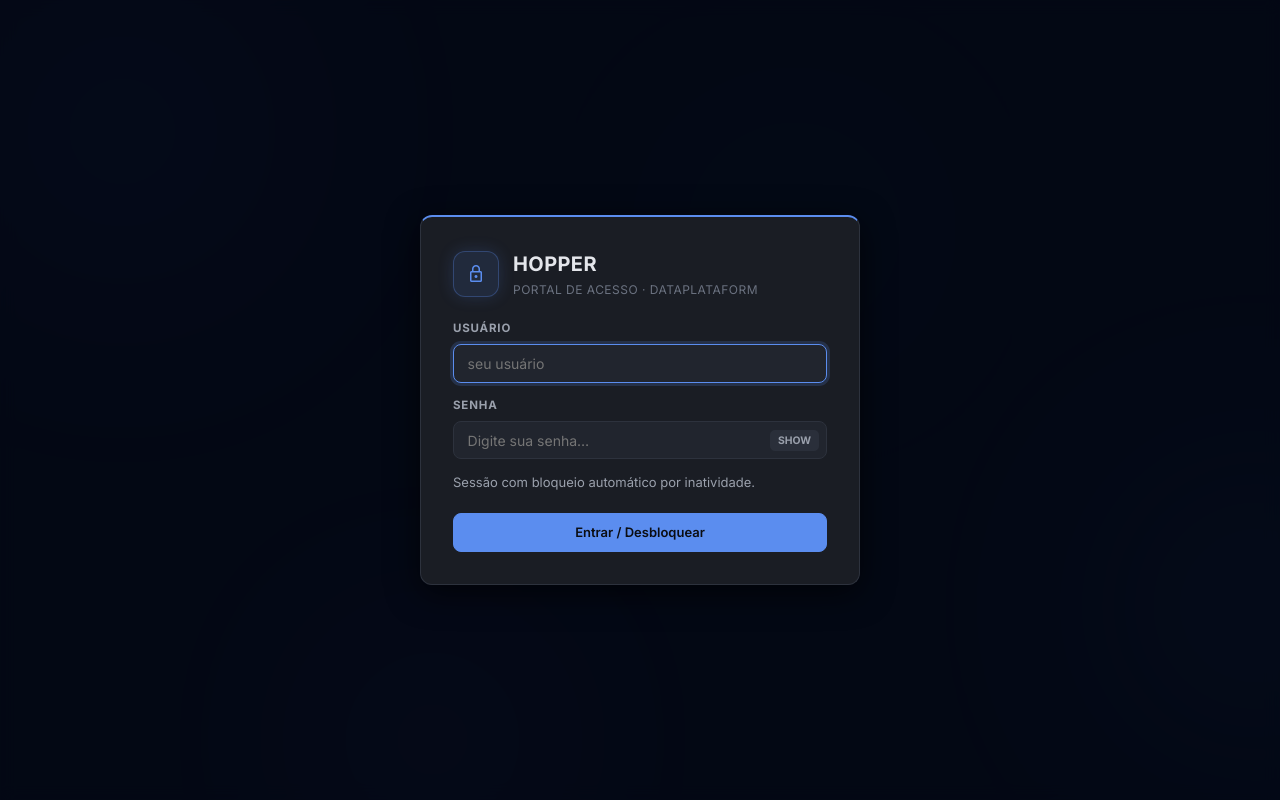
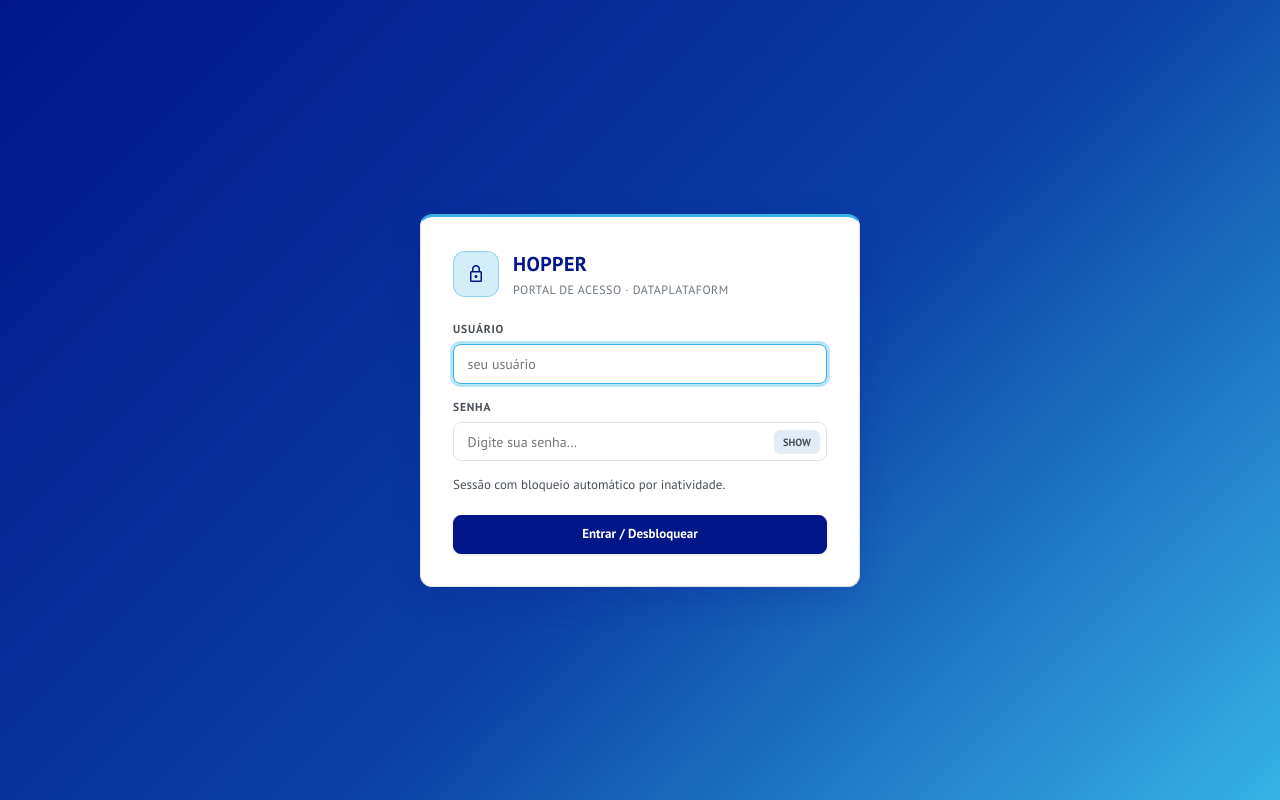
Before and after one commit to HoracioBiancardi/invest_sap, a FastAPI app: page /login in a window 1280 px wide. Run offline with FastAPI, Linux system fonts and the light colour scheme; data that the repository does not hold is empty; some libraries are stand-ins or nearby versions.

Commit message:
feat: design system Blau como tema único
Tema claro fiel ao blau.com (blau-tokens.css + blau-htmx.css, cópias de
app_template/design_system/blau/), ativado por <html data-theme="blau">. Saem os 4 temas
antigos, o seletor de tema, o cookie invest_tema e o "Tema padrão" em Admin → Configurações.
app.css sem cor fixa de fundo escuro (tudo via tokens); fonte PT Sans.

Co-Authored-By: Claude Opus 5.5 <noreply@anthropic.com>

```diff
--- a/scripts/app_db.py
+++ b/scripts/app_db.py
@@ -264,7 +264,6 @@ def definir_senha(user_id: int, senha: str, *, must_change_password: bool) -> No
 # ── configurações ────────────────────────────────────────────────────────────
 
 DEFAULTS_CONFIG: dict[str, Any] = {
-    "default_theme": "corporate",
     "idle_minutes": 30,
     "limiar_zumbi_dias": 365,
     "excluir_estoque_internacional": False,
--- a/web/main.py
+++ b/web/main.py
@@ -41,7 +41,6 @@ from scripts.db import DatabaseConnectionError
 from scripts.password_service import PasswordService
 from web import auth, dims
 from web.cache import Aquecedor
-from web.temas import TEMAS, tema_padrao
 from web.ui import Ctx, Pagina, icone
 from web.views import POR_SLUG, SECOES, InfoPagina, menu, sementes_de_aquecimento
 
@@ -50,7 +49,6 @@ logger = logging.getLogger("web")
 RAIZ = Path(__file__).resolve().parent
 COOKIE_SEGURO = os.environ.get("APP_COOKIE_SECURE", "1") != "0"
 COOKIE_CSRF_LOGIN = "invest_csrf_login"
-COOKIE_TEMA = "invest_tema"
 
 CredentialVault.interativo = False
 
@@ -80,7 +78,7 @@ def _versao_estaticos() -> str:
 
 
 VERSAO_ESTATICOS = _versao_estaticos()
-templates.env.globals.update(v=VERSAO_ESTATICOS, icone=icone, TEMAS=TEMAS, SECOES=SECOES)
+templates.env.globals.update(v=VERSAO_ESTATICOS, icone=icone, SECOES=SECOES)
 
 
 class EstaticosImutaveis(StaticFiles):
@@ -148,11 +146,6 @@ def _cookie(resposta: Response, nome: str, valor: str, *, max_age: Optional[int]
     )
 
 
-def _tema(request: Request) -> str:
-    escolhido = request.cookies.get(COOKIE_TEMA, "")
-    return escolhido if escolhido in TEMAS else tema_padrao()
-
-
 def _sessao(request: Request) -> tuple[Optional[dict], Optional[dict]]:
     return auth.sessao_atual(request.cookies.get(auth.COOKIE))
 
@@ -192,7 +185,6 @@ def _contexto_shell(request: Request, usuario: dict, sessao: dict, pagina: Optio
         "request": request,
         "usuario": usuario,
         "csrf": sessao["csrf"],
-        "tema": _tema(request),
         "menu": menu(usuario["role"]),
         "pagina_atual": pagina,
         "secao_atual": pagina.secao if pagina else None,
@@ -395,7 +387,7 @@ def api_dim(request: Request, nome: str) -> Response:
 
 
 def _portal(request: Request, nome: str, contexto: dict[str, Any], status: int = 200) -> Response:
-    contexto = {"request": request, "tema": _tema(request), **contexto}
+    contexto = {"request": request, **contexto}
     return templates.TemplateResponse(request, nome, contexto, status_code=status)
 
 
--- a/web/static/app.css
+++ b/web/static/app.css
@@ -1,47 +1,7 @@
-/* Invest SAP — tema e componentes do app web (FastAPI + HTMX). Cópia do app.css do htmx_kit do
-   app_template (padrão do ecossistema; o kit nasceu daqui), + a marca Blau no fim do arquivo.
-   Tokens dos 4 temas do app_template (mesmas cores de scripts/ui_theme.THEMES). As cores de
-   série dos gráficos (--serie-N) são a paleta categórica validada (CVD-safe) nos 4 fundos. */
-
-:root, :root[data-theme="corporate"] {
-  --bg: #12141a; --surface: #1a1d24; --surface-alt: #21252e; --surface-hover: #2a2f3a;
-  --border: #2d323d; --border-muted: #21252e; --border-bright: #3d4452;
-  --primary: #5b8def; --primary-hover: #6f9bff; --primary-dim: rgba(91,141,239,.12); --primary-glow: rgba(91,141,239,.18);
-  --text: #e4e6eb; --text-muted: #9aa0ac; --text-subtle: #6b7280;
-  --success: #22c55e; --warn: #f59e0b; --danger: #ef4444; --danger-dim: rgba(239,68,68,.1);
-  --font: "Inter", system-ui, -apple-system, "Segoe UI", sans-serif; --radius: 8px;
-}
-:root[data-theme="green-neutral"] {
-  --bg: #0d0d0d; --surface: #161616; --surface-alt: #202020; --surface-hover: #2b2b2b;
-  --border: #303030; --border-muted: #202020; --border-bright: #454545;
-  --primary: #1aff80; --primary-hover: #26ff8c; --primary-dim: rgba(26,255,128,.12); --primary-glow: rgba(26,255,128,.24);
-  --text: #1aff80; --text-muted: #11b857; --text-subtle: #0b8a40;
-  --success: #1aff80; --warn: #ff9900; --danger: #ff3333; --danger-dim: rgba(255,51,51,.12);
-  --font: "Share Tech Mono", ui-monospace, monospace; --radius: 3px;
-}
-:root[data-theme="cyber-dark"] {
-  --bg: #080914; --surface: #0f1123; --surface-alt: #171936; --surface-hover: #21244d;
-  --border: #282c5e; --border-muted: #171936; --border-bright: #404694;
-  --primary: #8b5cf6; --primary-hover: #a78bfa; --primary-dim: rgba(139,92,246,.15); --primary-glow: rgba(139,92,246,.25);
-  --text: #f3f4f6; --text-muted: #9ca3af; --text-subtle: #6b7280;
-  --success: #06b6d4; --warn: #f59e0b; --danger: #ec4899; --danger-dim: rgba(236,72,153,.12);
-  --font: "Inter", system-ui, -apple-system, "Segoe UI", sans-serif; --radius: 8px;
-}
-:root[data-theme="blau"] {
-  --bg: #1c1f26; --surface: #262b33; --surface-alt: #2f343c; --surface-hover: #363c45;
-  --border: #3a4149; --border-muted: #2f343c; --border-bright: #4a525c;
-  --primary: #26b4e9; --primary-hover: #4cc3ef; --primary-dim: rgba(38,180,233,.12); --primary-glow: rgba(38,180,233,.22);
-  --text: #f1f3f5; --text-muted: #adb5bd; --text-subtle: #7a838c;
-  --success: #5cb85c; --warn: #edb50b; --danger: #d9534f; --danger-dim: rgba(217,83,79,.12);
-  --font: "Roboto", system-ui, -apple-system, "Segoe UI", sans-serif; --radius: 8px;
-}
-:root {
-  color-scheme: dark;
-  /* paleta categórica de gráficos (ordem fixa; validada em todos os fundos acima) */
-  --serie-1: #3987e5; --serie-2: #d95926; --serie-3: #199e70; --serie-4: #c98500;
-  --serie-5: #d55181; --serie-6: #008300; --serie-7: #9085e9; --serie-8: #e66767;
-  --grade: rgba(255,255,255,.07); --eixo: rgba(255,255,255,.16);
-}
+/* Invest SAP — estrutura e componentes do app web (FastAPI + HTMX). Cópia do app.css do htmx_kit do
+   app_template (padrão do ecossistema; o kit nasceu daqui). Cores, fonte, raios e sombras NÃO vivem
+   aqui: vêm do design system Blau (static/blau-tokens.css + blau-htmx.css, carregados depois deste arquivo;
+   cópias de app_template/design_system/blau/). */
 
 * { box-sizing: border-box; }
 html { background: var(--bg); }
@@ -212,8 +171,8 @@ input[type="date"]::-webkit-calendar-picker-indicator { filter: invert(.8); }
 .botao { display: inline-flex; align-items: center; justify-content: center; gap: 6px; background: var(--surface-alt); color: var(--text); border: 1px solid var(--border-bright); border-radius: var(--radius); padding: 6px 14px; font: inherit; font-size: 13px; font-weight: 500; cursor: pointer; text-decoration: none; min-height: 30px; margin: 6px 6px 6px 0; }
 .botao:hover { background: var(--surface-hover); }
 .botao:disabled { opacity: .45; cursor: not-allowed; }
-.botao--primario { background: var(--primary); border-color: var(--primary); color: #0b0d12; font-weight: 600; }
-.botao--primario:hover { background: var(--primary-hover); }
+.botao--primario { background: var(--primary); border-color: var(--primary); color: var(--on-primary); font-weight: 600; }
+.botao--primario:hover { background: var(--primary-hover); border-color: var(--primary-hover); }
 .botao--fantasma { background: none; border-color: transparent; color: var(--text-muted); margin: 0; padding: 6px 10px; }
 .botao--fantasma:hover { color: var(--text); background: var(--surface-hover); }
 .botao--largo { width: 100%; }
@@ -280,9 +239,9 @@ input[type="date"]::-webkit-calendar-picker-indicator { filter: invert(.8); }
 .orb-4 { width: 260px; height: 260px; top: 12%; right: 28%; background: radial-gradient(circle, #22c55e, transparent 70%); animation-delay: -21s; animation-duration: 25s; }
 @keyframes orbFlutua { 0%, 100% { transform: translate(0, 0) scale(1); } 33% { transform: translate(4%, 5%) scale(1.08); } 66% { transform: translate(-3%, -4%) scale(.95); } }
 /* tela de acesso = .login-overlay da SPA: véu azul-escuro com desfoque sobre os orbes */
-.portal::before { content: ""; position: fixed; inset: 0; background: rgba(2, 6, 20, .85); backdrop-filter: blur(8px); }
+.portal::before { content: ""; position: fixed; inset: 0; background: var(--veu-login); backdrop-filter: blur(8px); }
 /* card de acesso = .login-modal da SPA */
-.portal-caixa { position: relative; z-index: 1; width: min(440px, calc(100vw - 32px)); background: var(--surface); border: 1px solid var(--border); border-top: 2px solid var(--primary); border-radius: 12px; padding: 32px; box-shadow: 0 8px 32px rgba(0,0,0,.65); animation: surge .22s cubic-bezier(.16,1,.3,1) both; }
+.portal-caixa { position: relative; z-index: 1; width: min(440px, calc(100vw - 32px)); background: var(--surface); border: 1px solid var(--border); border-top: 2px solid var(--primary); border-radius: 12px; padding: 32px; box-shadow: var(--shadow-lg); animation: surge .22s cubic-bezier(.16,1,.3,1) both; }
 @keyframes surge { from { opacity: 0; transform: scale(.94) translateY(14px); } to { opacity: 1; transform: none; } }
 .portal-marca { display: flex; align-items: center; gap: 14px; margin-bottom: 21px; }
 .portal-icone { width: 46px; height: 46px; flex-shrink: 0; border-radius: 12px; display: grid; place-items: center; background: var(--primary-dim); color: var(--primary); border: 1px solid color-mix(in srgb, var(--primary) 30%, transparent); box-shadow: 0 0 16px var(--primary-glow); }
--- a/web/static/app.js
+++ b/web/static/app.js
@@ -237,12 +237,6 @@
     redimensionar.observe(el);
   }
 
-  function repintarGraficos() {
-    document.querySelectorAll(".grafico").forEach((el) => {
-      if (el._grafico && el._spec) el._grafico.setOption(montarOpcaoGrafico(el._spec), true);
-    });
-  }
-
   // ── listas grandes (IndexedDB) ────────────────────────────────────────────
   let bancoPromessa = null;
   function banco() {
@@ -330,13 +324,6 @@
   // ── eventos globais ──────────────────────────────────────────────────────
   document.addEventListener("change", (e) => {
     const t = e.target;
-    if (t.matches("select[data-tema]")) {
-      document.documentElement.dataset.theme = t.value;
-      document.cookie = "invest_tema=" + encodeURIComponent(t.value) + "; path=/; max-age=31536000; samesite=lax" + (location.protocol === "https:" ? "; secure" : "");
-      try { localStorage.setItem("app-theme", t.value); } catch (_) { /* mesmo tema na SPA (prefs.js) */ }
-      repintarGraficos();
-      return;
-    }
     if (!t.matches("[data-w]")) return;
     const multi = t.closest(".multi");
     if (multi) { multi.dataset.sujo = "1"; return; }
@@ -485,7 +472,7 @@
   document.addEventListener("touchend", fimAlca);
   document.addEventListener("dblclick", (e) => { if (e.target.closest("[data-alca-lateral]")) aplicarLargura(LARGURA_PADRAO, true); });
 
-  // ── configurações (tema + auto-lock), como o modal da SPA ─────────────────
+  // ── configurações (auto-lock), como o modal da SPA ─────────────────
   document.addEventListener("click", (e) => {
     const dialogo = document.getElementById("ajustes");
     if (!dialogo) return;
--- /dev/null
+++ b/web/static/blau-htmx.css
@@ -0,0 +1,66 @@
+/* =====================================================================
+   DESIGN SYSTEM BLAU — adaptador do htmx_kit (htmx_kit/static/app.css)
+   Carregue depois de app.css e de blau-tokens.css. Aplica os detalhes da
+   marca nas classes do kit (.topo, .botao, .lateral-item, .portal…); as
+   cores e a fonte vêm dos tokens. Todo seletor leva [data-theme="blau"] na
+   frente: só vale com <html data-theme="blau">, então o arquivo pode ficar
+   carregado em projeto com seletor de tema.
+   ===================================================================== */
+
+/* ── Tipografia: títulos em azul-marinho e negrito, como no site ── */
+[data-theme="blau"] .titulo, [data-theme="blau"] .card-rotulo, [data-theme="blau"] .modal-kit-cabecalho h2, [data-theme="blau"] .portal-titulo, [data-theme="blau"] .marca-nome, [data-theme="blau"] h2, [data-theme="blau"] #main h3 { color: var(--blau-navy); }
+[data-theme="blau"] .titulo, [data-theme="blau"] .card-rotulo, [data-theme="blau"] .modal-kit-cabecalho h2, [data-theme="blau"] .portal-titulo, [data-theme="blau"] .marca-nome { font-weight: 700; }
+[data-theme="blau"] .titulo-icone, [data-theme="blau"] .card-rotulo .ms { color: var(--blau-sky-text); }
+:where([data-theme="blau"]) a { color: var(--blau-sky-text); }
+
+/* ── Casca: topbar branca com a faixa marinho→céu do site ── */
+[data-theme="blau"] .topo { box-shadow: var(--shadow-sm); }
+[data-theme="blau"] .topo::after { height: 2px; bottom: -2px; background: linear-gradient(90deg, var(--blau-navy) 0%, var(--blau-sky) 50%, var(--blau-navy) 100%); background-size: 200% auto; }
+[data-theme="blau"] .marca-icone--img { background: var(--surface); border: 1px solid var(--border); }
+[data-theme="blau"] .rail-item--on { color: var(--blau-navy); background: var(--blau-sky-soft); border-color: rgba(54, 179, 227, .45); }
+[data-theme="blau"] .lateral-item--on { color: var(--blau-navy); background: var(--blau-sky-soft); border-left-color: var(--blau-sky); }
+[data-theme="blau"] .lateral-alca:hover, [data-theme="blau"] .lateral-alca.arrastando { background: var(--blau-sky); }
+[data-theme="blau"] .progresso { background: var(--blau-sky); }
+
+/* ── Cards e métricas: brancos com sombra leve sobre o fundo azulado ── */
+[data-theme="blau"] .card, [data-theme="blau"] .metrica, [data-theme="blau"] .expander { box-shadow: var(--shadow-sm); }
+[data-theme="blau"] .card .metrica { box-shadow: none; }
+
+/* ── Botões ── */
+[data-theme="blau"] .botao:not(.botao--primario):not(.botao--perigo) { background: var(--surface); }
+[data-theme="blau"] .botao--primario { box-shadow: var(--shadow-sm); }
+[data-theme="blau"] .botao--primario:hover:not(:disabled) { box-shadow: 0 3px 12px rgba(1, 22, 137, .22); }
+
+[data-theme="blau"] .botao:focus-visible, [data-theme="blau"] :focus-visible { outline-color: var(--blau-sky); }
+
+/* ── Campos: fundo branco, foco em azul-céu ── */
+[data-theme="blau"] input[type="text"],
+[data-theme="blau"] input[type="password"],
+[data-theme="blau"] input[type="number"],
+[data-theme="blau"] input[type="date"],
+[data-theme="blau"] select,
+[data-theme="blau"] textarea,
+[data-theme="blau"] .multi > summary { background: #fff; }
+[data-theme="blau"] input:focus, [data-theme="blau"] select:focus, [data-theme="blau"] textarea:focus { border-color: var(--blau-sky); box-shadow: 0 0 0 3px rgba(54, 179, 227, .35); }
+[data-theme="blau"] .check input, [data-theme="blau"] .multi-item input, [data-theme="blau"] .radio-item input, [data-theme="blau"] .slider input { accent-color: var(--blau-navy); }
+[data-theme="blau"] .multi-lista { background: var(--surface); }
+
+/* ── Abas, tabelas, alertas ── */
+[data-theme="blau"] .aba--on { color: var(--blau-navy); border-bottom-color: var(--blau-sky); }
+[data-theme="blau"] .tabela-simples th, [data-theme="blau"] .tabulator .tabulator-header .tabulator-col-title { color: var(--blau-navy); }
+[data-theme="blau"] .tabulator-row.linha-selecionada { background: var(--blau-sky-soft) !important; box-shadow: inset 3px 0 0 var(--blau-sky); }
+[data-theme="blau"] .alerta--info { background: var(--blau-sky-soft); border-color: rgba(54, 179, 227, .45); }
+[data-theme="blau"] .alerta--info > .ms { color: var(--blau-sky-text); }
+[data-theme="blau"] .pill--primario { color: var(--blau-navy); }
+[data-theme="blau"] .navcard-icone, [data-theme="blau"] .portal-icone { background: var(--blau-sky-soft); color: var(--blau-navy); border-color: rgba(54, 179, 227, .45); box-shadow: none; }
+[data-theme="blau"] .spinner { border-top-color: var(--blau-sky); }
+[data-theme="blau"] .barra-cheia { background: var(--blau-sky); }
+[data-theme="blau"] .toast { background: var(--surface); }
+[data-theme="blau"] .toast--info { border-left-color: var(--blau-sky); }
+
+/* ── Modais: faixa azul-céu no topo, véu marinho ── */
+[data-theme="blau"] .modal-kit, [data-theme="blau"] .portal-caixa { border-top: 3px solid var(--blau-sky); }
+
+/* ── Login: fundo em degradê marinho → céu, card branco (sem os orbes da casca escura) ── */
+[data-theme="blau"] .aurora { display: none; }
+[data-theme="blau"] .portal::before { backdrop-filter: none; }   /* o degradê vem de --veu-login */
--- /dev/null
+++ b/web/static/blau-tokens.css
@@ -0,0 +1,86 @@
+/* =====================================================================
+   DESIGN SYSTEM BLAU — tokens (fonte única: app_template/design_system/blau/)
+   Tema claro fiel ao site blau.com. Copie este arquivo SEM editar para cada
+   projeto e carregue-o DEPOIS do CSS da casca; ele só define variáveis, sem
+   nenhum seletor de componente. Ative com <body class="theme-blau"> (casca SPA)
+   ou <html data-theme="blau"> (htmx_kit) — vale igual para projeto só-Blau e
+   para projeto com seletor de tema. Os ajustes por componente ficam no
+   adaptador da casca: blau-spa.css (frontend SPA) ou blau-htmx.css (htmx_kit).
+
+   Fonte das cores/tipografia: CSS público do site (static/dist/main.*.css):
+     --primary #36B3E3 (azul-céu), --secondary #011689 (azul-marinho),
+     acento #E3010F (vermelho), tint #D3EEF9, fonte PT Sans, cinzas Bootstrap.
+
+   Regra de uso das cores (contraste WCAG medido sobre branco):
+     azul-marinho #011689  14.2:1 → ações (botão primário), títulos, texto ativo
+     azul-céu     #36B3E3   2.4:1 → só decorativo: faixas, anel de foco, destaque
+                                    de item ativo, fundos em tint. Nunca texto.
+     azul-céu escuro #1678A0 5.0:1 → quando o azul-céu precisa virar texto/link
+     vermelho     #E3010F   4.9:1 → erro/perigo (é o vermelho da marca)
+
+   Fonte: carregue PT Sans no <head> (Google Fonts: family=PT+Sans:wght@400;700).
+   ===================================================================== */
+
+/* ── Marca (em :root para uso pontual em qualquer tema) ── */
+:root {
+  --blau-navy:      #011689;
+  --blau-navy-700:  #0a2aa8;
+  --blau-sky:       #36b3e3;
+  --blau-sky-text:  #1678a0;
+  --blau-sky-soft:  #d3eef9;
+  --blau-red:       #e3010f;
+  --blau-font:      'PT Sans', -apple-system, BlinkMacSystemFont, 'Segoe UI', Roboto, sans-serif;
+}
+
+/* ── Semânticos (os nomes que as duas cascas leem) ── */
+.theme-blau, [data-theme="blau"] {
+  color-scheme: light;
+
+  --bg:              #f3f6fa;
+  --surface:         #ffffff;
+  --surface-alt:     #eaf0f6;
+  --surface-hover:   #e1ecf7;
+
+  --border:          #dee2e6;
+  --border-muted:    #e9ecef;
+  --border-bright:   #ced4da;
+
+  --primary:         var(--blau-navy);
+  --primary-hover:   var(--blau-navy-700);
+  --primary-dim:     rgba(54, 179, 227, 0.14);
+  --primary-glow:    rgba(54, 179, 227, 0.30);
+  --glow-ring:       0 0 0 3px rgba(54, 179, 227, 0.35);
+  --on-primary:      #ffffff;
+
+  --text:            #212529;
+  --text-muted:      #495057;
+  --text-subtle:     #6c757d;
+
+  --success:         #1e7e34;
+  --warn:            #9a6700;
+  --danger:          var(--blau-red);
+  --danger-dim:      rgba(227, 1, 15, 0.08);
+  --info:            var(--blau-sky-text);
+
+  --shadow-sm:       0 1px 2px rgba(1, 22, 137, .05), 0 1px 3px rgba(16, 24, 40, .06);
+  --shadow-md:       0 4px 14px rgba(1, 22, 137, .10);
+  --shadow-lg:       0 12px 32px rgba(1, 22, 137, .16);
+  --veu:             rgba(1, 22, 137, .28);   /* fundo atrás de modal */
+  --veu-login:       linear-gradient(135deg, var(--blau-navy) 0%, #0b3fa6 55%, var(--blau-sky) 100%);
+  --terminal-accent: var(--blau-sky);   /* no console (sempre escuro) o azul-céu tem contraste */
+
+  --font:            var(--blau-font);
+  --r-sm:            6px;
+  --r-md:            8px;
+  --r-lg:            10px;   /* .6rem, o raio mais usado no site */
+  --radius:          var(--r-md);   /* nome usado pelo htmx_kit */
+
+  /* gráficos: paleta categórica em ordem fixa + grade/eixo */
+  --serie-1: #3987e5; --serie-2: #d95926; --serie-3: #199e70; --serie-4: #c98500;
+  --serie-5: #d55181; --serie-6: #008300; --serie-7: #9085e9; --serie-8: #e66767;
+  --grade:           rgba(1, 22, 137, .07);
+  --eixo:            rgba(1, 22, 137, .18);
+}
+
+/* Barras de rolagem e controles nativos da página seguem o tema do <body> (casca SPA) */
+:root:has(> body.theme-blau) { color-scheme: light; }
--- a/web/templates/_head.html
+++ b/web/templates/_head.html
@@ -1,12 +1,14 @@
 <meta charset="utf-8">
 <meta name="viewport" content="width=device-width, initial-scale=1">
-<meta name="color-scheme" content="dark">
+<meta name="color-scheme" content="light">
 <meta name="htmx-config" content='{"historyCacheSize":0,"refreshOnHistoryMiss":true,"allowEval":false,"includeIndicatorStyles":false,"defaultSwapStyle":"outerHTML","scrollIntoViewOnBoost":false}'>
 <link rel="icon" type="image/png" href="/static/blau_simbolo.png?v={{ v }}">
 <link rel="preconnect" href="https://fonts.googleapis.com">
 <link rel="preconnect" href="https://fonts.gstatic.com" crossorigin>
-<link rel="stylesheet" href="https://fonts.googleapis.com/css2?family=Inter:wght@400;500;600;700&family=Roboto:wght@400;500;700&family=Share+Tech+Mono&display=swap">
+<link rel="stylesheet" href="https://fonts.googleapis.com/css2?family=PT+Sans:ital,wght@0,400;0,700;1,400&family=Share+Tech+Mono&display=swap">
 <link rel="stylesheet" href="https://fonts.googleapis.com/css2?family=Material+Symbols+Rounded:opsz,wght,FILL,GRAD@20..24,400,0..1,0&display=block">
 <link rel="stylesheet" href="/static/vendor/tabulator.min.css?v={{ v }}">
 <link rel="stylesheet" href="/static/app.css?v={{ v }}">
+<link rel="stylesheet" href="/static/blau-tokens.css?v={{ v }}">
+<link rel="stylesheet" href="/static/blau-htmx.css?v={{ v }}">
 <script src="/static/vendor/htmx.min.js?v={{ v }}" defer></script>
--- a/web/templates/_portal.html
+++ b/web/templates/_portal.html
@@ -1,5 +1,5 @@
 <!doctype html>
-<html lang="pt-BR" data-theme="{{ tema }}">
+<html lang="pt-BR" data-theme="blau">
 <head>
 {% include "_head.html" %}
 <script src="/static/app.js?v={{ v }}" defer></script>
```
Also changed, not shown: other parts of web/static/app.css (+14 -15 lines), CLAUDE.md (+4 -0 lines), docs/COMO_RODAR.md (+5 -4 lines), tests/test_web.py (+1 -2 lines), web/temas.py (deleted, +0 -23 lines), web/templates/pagina.html (+2 -7 lines), web/views/admin_configuracoes.py (+6 -15 lines).
